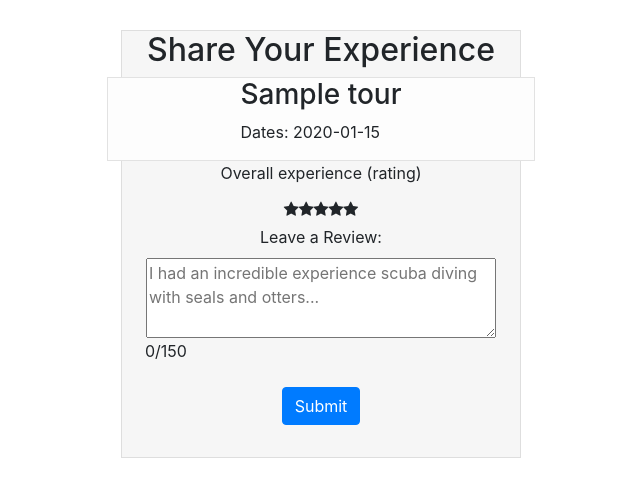
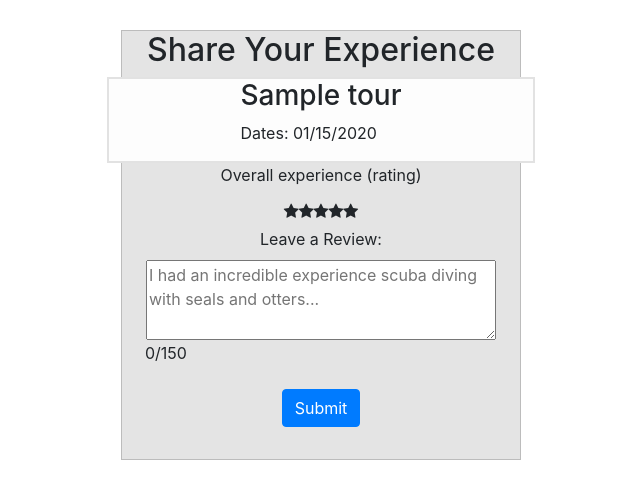
Before and after one commit to Nelson00011/NauticalTours, a Flask app: page /review/1 in a window 1280 px wide. Shown: the part 56-555 px from the top of the page, without its empty margins (319-959 px from the left). Run offline with Flask 2, Linux system fonts and the light colour scheme; tables that the repository leaves empty hold one stand-in row (values such as "Sample post"); some libraries are stand-ins or nearby versions.

Commit message:
video recorded TODO ts images

```diff
--- a/static/style/stylesheet.css
+++ b/static/style/stylesheet.css
@@ -72,16 +72,16 @@ html, body {
 }
 
 #fields{
-  border: 1px solid rgba(200, 200, 200, 0.5);
+  border: 1px solid rgba(150, 150, 150, 0.5);
   width: 400px;
   margin: 30px auto 30px;
-  background-color: rgba(240, 240, 240, 0.6);
+  background-color: rgba(210, 210, 210, 0.6);
 }
 
 #reviewArea {
-  border: 1px solid rgba(200, 200, 200, 0.5);
+  border: 1px solid rgba(150, 150, 150, 0.5);
   margin: 30px auto 30px;
-  background-color: rgba(240, 240, 240, 0.6);
+  background-color: rgba(230, 230, 230, 0.6);
 }
 
 #headerArea{
@@ -113,13 +113,13 @@ html, body {
 
 .profile{
   border: 1px solid rgba(200, 200, 200, 0.5);
-  background-color: rgba(240, 240, 240, 0.5);
+  background-color: rgba(220, 220, 220, 0.8);
   min-width: 640px;
   margin:auto;
 }
 
 #reviewing{
-  border: 1px solid rgba(200, 200, 200, 0.5);
+  border: 2px solid rgba(200, 200, 200, 0.5);
   background-color:  rgba(253, 253, 253);
 }
 
@@ -180,16 +180,3 @@ local{
   max-width: 225px;
   max-height: 225px;
 }
-
-
-.red{
-  border: 1px solid red;
-}
-
-.blue{
-  border: 1px solid blue;
-}
-
-.orange{
-  border: 1px solid orange;
-}
--- a/templates/review.html
+++ b/templates/review.html
@@ -15,7 +15,7 @@
     <div class="row loginPage" id="reviewing">
         <span >
             <h3 class="tour_id {{ tour.tour_id }}" id="{{ tour.tour_name }}">{{ tour.tour_name }}</h3>
-            <p id="{{ tour.dates }}">Dates: {{ tour.dates }}</p>
+            <p id="{{ tour.dates }}">Dates: {{ tour.dates.strftime("%m/%d/%Y") }}</p>
         </span>
     </div>
     <div class="row loginPage score">
```
